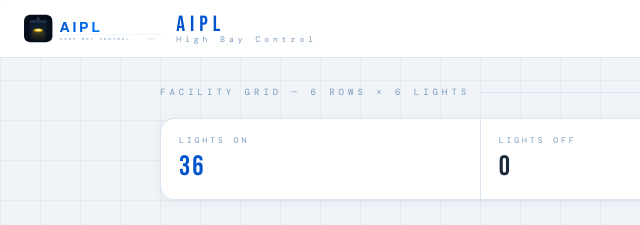
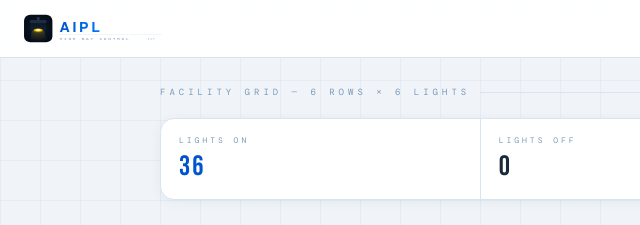
Before and after one commit to Naveenkumar230/High-Bay-Light, a website: page public/index.html in a window 1280 px wide. Shown: the top 225 px of the page, 0-640 px from the left. Drawn offline with nearby package versions, Linux system fonts and the light colour scheme; no server answers; a web font is replaced by a local one.

```diff
--- a/public/index.html
+++ b/public/index.html
@@ -738,7 +738,7 @@
 <header>
   <div class="logo">
     <img src="/logo.svg" alt="AIPL Logo" class="logo-img" onerror="this.style.display='none'"/>
-    <div class="logo-text">AIPL<small>High Bay Control</small></div>
+    <!-- <div class="logo-text">AIPL<small>High Bay Control</small></div> -->
   </div>
 
 
```
